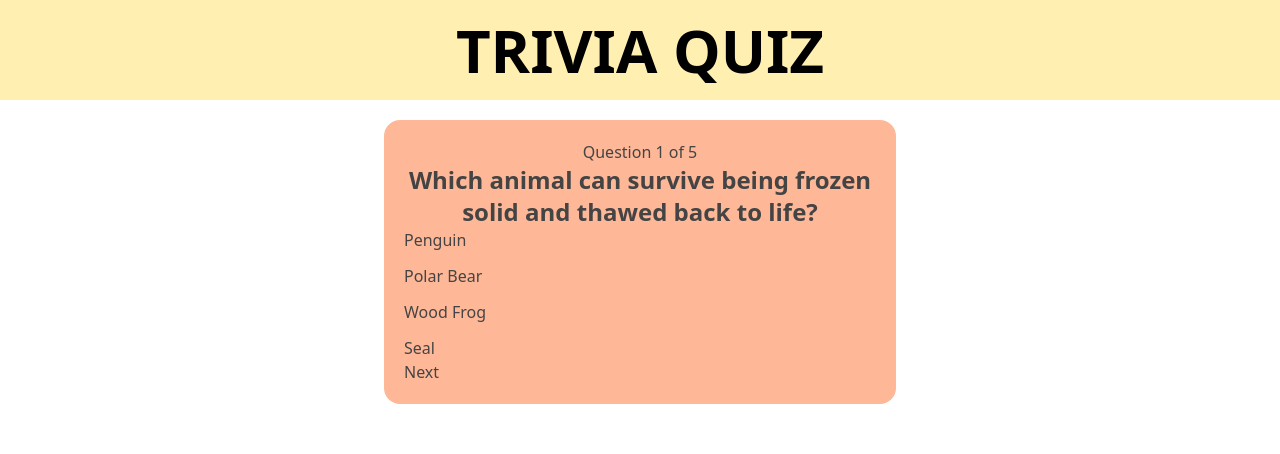
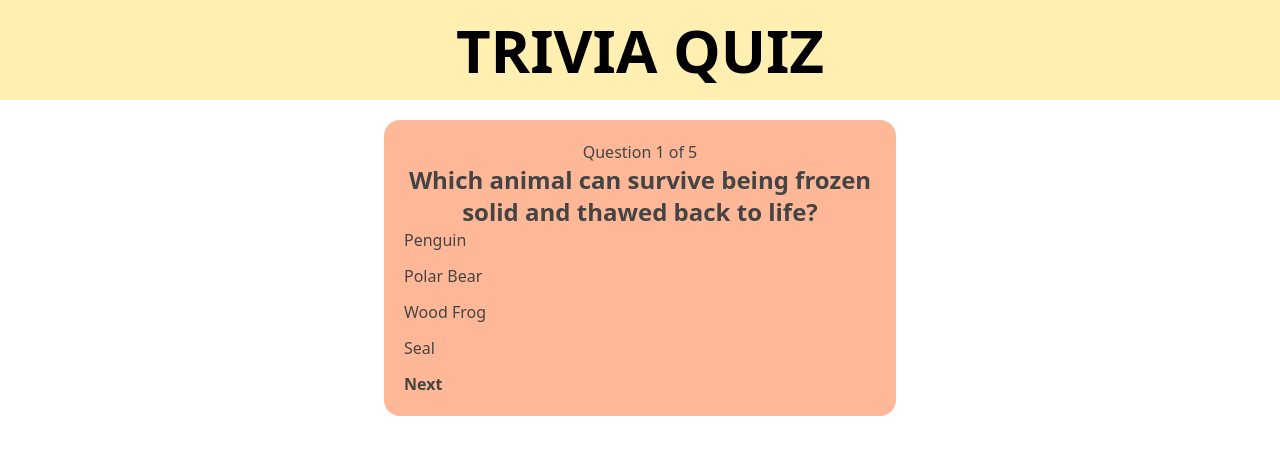
Before and after one commit to yevhenii-kapustian/quiz-app-assignment-, a Next.js app: page / in a window 1280 px wide. Both pictures are taken after a click on the button "Penguin". Shown: the top 454 px of the page. Built offline with nearby package versions, Linux system fonts and the light colour scheme.

Commit message:
Added more styles

```diff
--- a/src/components/Question/index.tsx
+++ b/src/components/Question/index.tsx
@@ -47,9 +47,11 @@ const Question = () => {
       </div>
 
       {userAnswer && questionNumber < questions.length - 1 ? (
-        <NextButton changeQuestion={handleNextQuestion} />
+        <div className="mt-3 flex justify-start font-bold">
+          <NextButton changeQuestion={handleNextQuestion} />
+        </div>
       ): userAnswer && questionNumber === questions.length - 1 ? (
-        <div className="flex justify-center font-bold">
+        <div className="mt-3 flex justify-center font-bold">
           <button className="px-5 py-2 bg-[#F7F7F7] rounded-2xl cursor-pointer" onClick={handleFinish}>Finish</button>
         </div>
       ):
```
